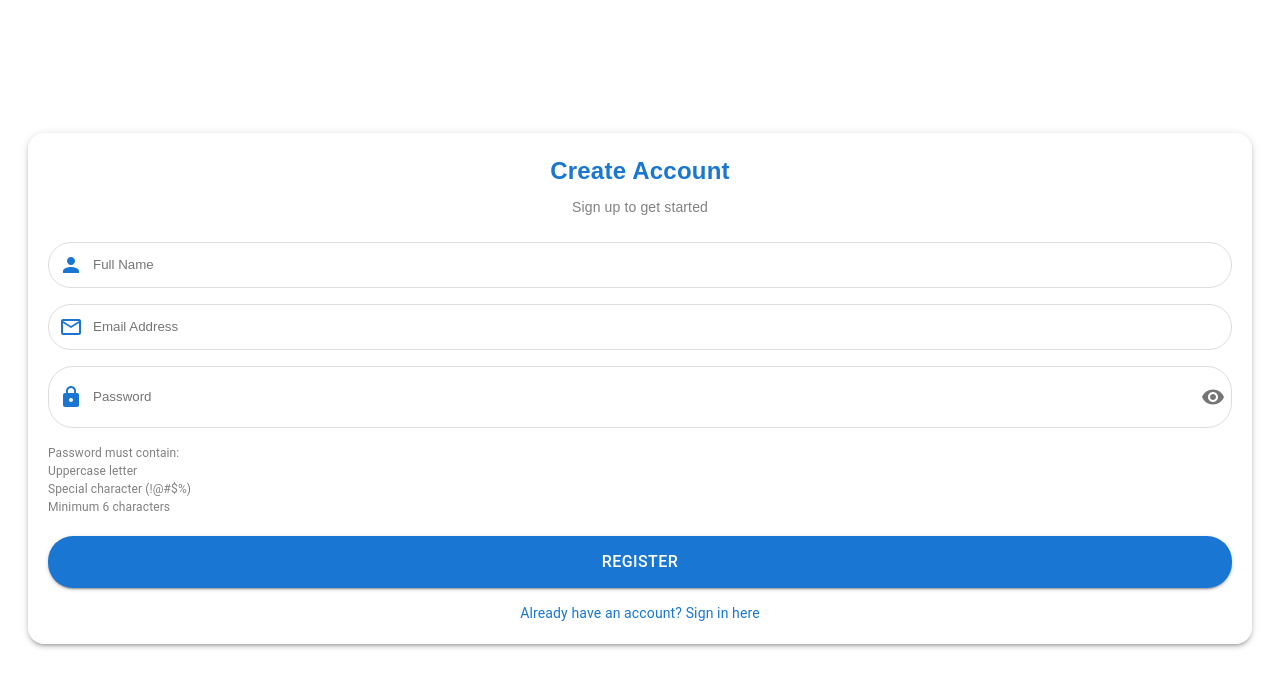
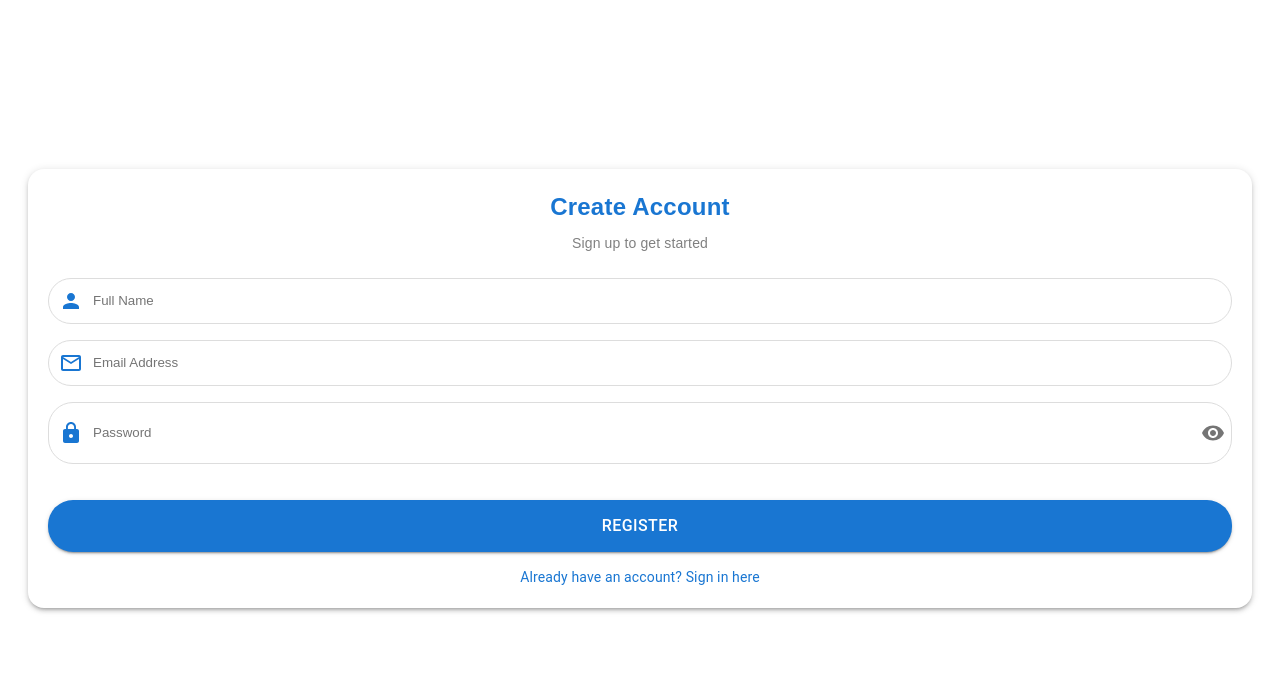
Before and after one commit to Blockmagixofficial/cfi-app, a React (Vite) app: page / in a window 1280 px wide. Shown: the top 688 px of the page. Built offline with nearby package versions, Linux system fonts and the light colour scheme.

Commit message:
Saved changes

```diff
--- a/src/App.jsx
+++ b/src/App.jsx
@@ -3,7 +3,6 @@ import { Route, Routes, useLocation, useNavigate } from "react-router-dom";
 import Signup from "./pages/Signup";
 import Dashboard from "./pages/Dashboard";
 import TransactionApp from "./pages/Transactions";
-// import './App.css'
 
 function App() {
   const navigate = useNavigate();
@@ -19,9 +18,14 @@ function App() {
     if (!token && restrictedRoutes.includes(location.pathname)) {
       navigate("/signin");
     }
+
+    // Redirect to /dashboard if token exists and user visits the root route
+    if (token && location.pathname === "/") {
+      navigate("/dashboard");
+    }
   }, [location, navigate]);
+
   return (
-    <>
     <Routes>
       {/* Root route accessible to everyone */}
       <Route path="/" element={<Signup />} />
@@ -31,10 +35,9 @@ function App() {
       {/* Sign Up and Sign In routes */}
       <Route path="/signup" element={<Signup />} />
       <Route path="/signin" element={<Signup />} />
-        <Route path="transaction" element={<TransactionApp/>}/>
+      <Route path="/transaction" element={<TransactionApp />} />
     </Routes>
-    </>
-  )
+  );
 }
 
-export default App
+export default App;
--- a/src/pages/Dashboard.jsx
+++ b/src/pages/Dashboard.jsx
@@ -1,8 +1,7 @@
 import { Box, Button, Typography, Avatar, Card, CardContent } from '@mui/material';
-import React from 'react';
+import React, { useEffect, useState } from 'react';
 import { useNavigate, useLocation } from 'react-router';
 import img2 from "../assets/nodp2.jpg";
-import ActionAreaCard from '../components/Card';
 import logo from "../assets/logo.png";
 
 const banks = [
@@ -21,14 +20,37 @@ const banks = [
 const Dashboard = () => {
     const navigate = useNavigate();
     const location = useLocation();
-    const responseData = location.state?.data.data;
+    const [responseData, setResponseData] = useState(null);
+
+    useEffect(() => {
+        // Check if location.state exists
+        const data = location.state?.data?.data;
+
+        if (data) {
+            // Store data in localStorage if available
+            localStorage.setItem("responseData", JSON.stringify(data));
+            setResponseData(data);
+        } else {
+            // Retrieve from localStorage if location.state is not available
+            const storedData = localStorage.getItem("responseData");
+            if (storedData) {
+                setResponseData(JSON.parse(storedData));
+            }
+        }
+    }, [location.state]);
 
     const handleLogout = () => {
         localStorage.removeItem("token");
+        localStorage.removeItem("responseData"); // Clear stored responseData on logout
         navigate("/");
     };
 
     const randomBank = banks[Math.floor(Math.random() * banks.length)];
+
+    if (!responseData) {
+        // Optional: Redirect to login or display a message if no responseData is found
+        return <Typography>Loading...</Typography>;
+    }
 
     return (
         <Box sx={{
--- a/src/pages/Signup.jsx
+++ b/src/pages/Signup.jsx
@@ -167,23 +167,21 @@ const Signup = () => {
     };
 
     return (
-
-    <Box   sx={{
-
+      <Box
+        sx={{
           height: "90vh",
           display: "flex",
           flexDirection: "column",
           justifyContent: "center",
           padding: "20px",
-
-      }}>
+        }}
+      >
         <Box
           sx={{
             borderRadius: 4,
             boxShadow: 3,
             backgroundColor: "#ffffff",
             padding: "20px",
-
           }}
         >
           <Typography
@@ -231,6 +229,7 @@ const Signup = () => {
                   border: "none",
                   outline: "none",
                   width: "100%",
+                  color: "#333",
                 }}
               />
             </Box>
@@ -259,6 +258,7 @@ const Signup = () => {
                 border: "none",
                 outline: "none",
                 width: "100%",
+                color: "#333",
               }}
             />
           </Box>
@@ -286,39 +286,13 @@ const Signup = () => {
                 border: "none",
                 outline: "none",
                 width: "100%",
+                color: "#333",
               }}
             />
             <IconButton onClick={() => setShowPassword(!showPassword)} edge="end">
               {showPassword ? <VisibilityOffIcon /> : <VisibilityIcon />}
             </IconButton>
           </Box>
-
-      {/* Password Strength Checker (for Signup) */}
-      {!isSignIn && (
-        <Box>
-          <Typography fontSize="12px" color="gray">
-            Password must contain:
-          </Typography>
-          <Typography
-            fontSize="12px"
-            color={passwordChecks.hasUppercase ? "green" : "gray"}
-          >
-            Uppercase letter
-          </Typography>
-          <Typography
-            fontSize="12px"
-            color={passwordChecks.hasSpecialChar ? "green" : "gray"}
-          >
-            Special character (!@#$%)
-          </Typography>
-          <Typography
-            fontSize="12px"
-            color={passwordChecks.isValidLength ? "green" : "gray"}
-          >
-            Minimum 6 characters
-          </Typography>
-        </Box>
-      )}
 
           {/* Submit Button */}
           <Button
@@ -355,7 +329,7 @@ const Signup = () => {
           {/* Snackbar for feedback */}
           <Snackbar
             open={snackbar.open}
-        autoHideDuration={6000}
+            autoHideDuration={4000}
             onClose={handleCloseSnackbar}
           >
             <Alert
@@ -367,9 +341,7 @@ const Signup = () => {
             </Alert>
           </Snackbar>
         </Box>
-
       </Box>
-
     );
   };
 
```
Lines whose indentation alone changed are shown as unchanged.
